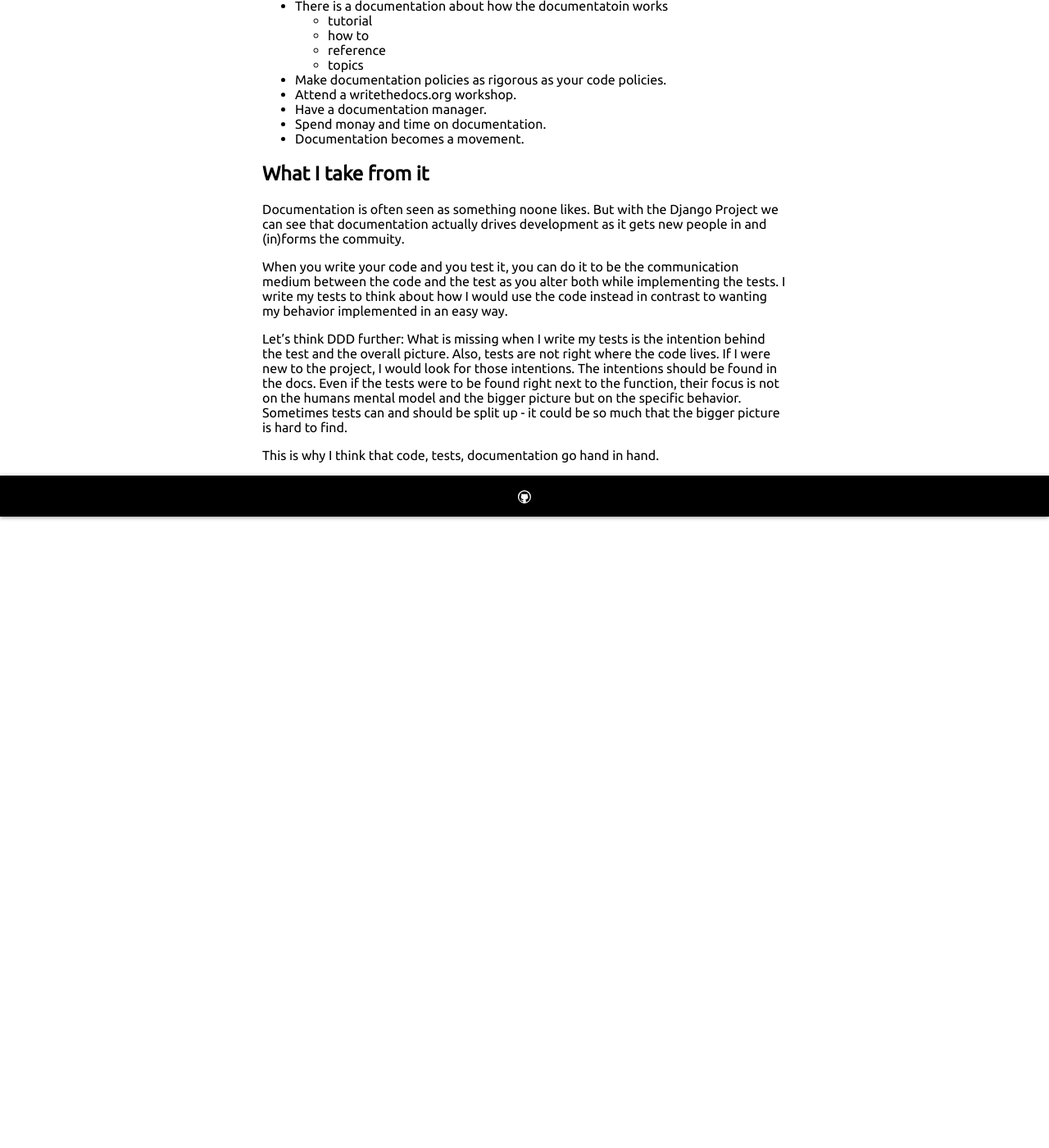
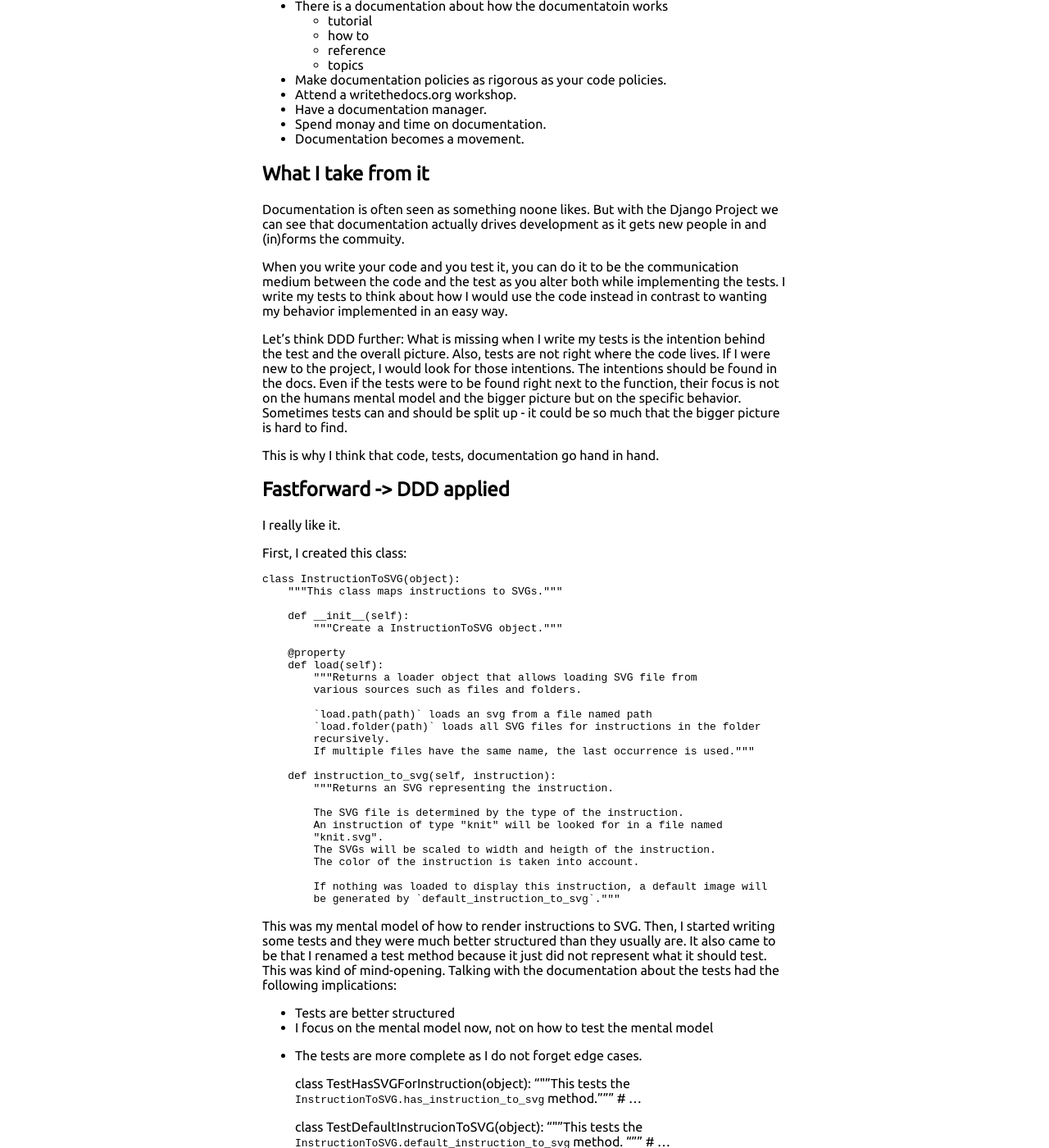
Before and after one commit to niccokunzmann/niccokunzmann.github.io, a Jekyll site: the page built from _posts/2016-06-10-Documentation-Driven-Development.md, in a window 1280 px wide and 1400 px high, scrolled down 800 px. Shown: the whole window at 82% size. Built offline with Jekyll 4.4.1, drawn with Linux system fonts in a browser that asks for light colours; some of the changed text lies outside the part shown.

Commit message:
wrote more about how ddd applied looks like

```diff
--- a/_posts/2016-06-10-Documentation-Driven-Development.md
+++ b/_posts/2016-06-10-Documentation-Driven-Development.md
@@ -63,3 +63,109 @@ Sometimes tests can and should be split up - it could be so much
 that the bigger picture is hard to find.
 
 This is why I think that code, tests, documentation go hand in hand.
+
+Fastforward -> DDD applied
+--------------------------
+
+I really like it.
+
+First, I created this class:
+
+    class InstructionToSVG(object):
+        """This class maps instructions to SVGs."""
+
+        def __init__(self):
+            """Create a InstructionToSVG object."""
+
+        @property
+        def load(self):
+            """Returns a loader object that allows loading SVG file from
+            various sources such as files and folders.
+
+            `load.path(path)` loads an svg from a file named path
+            `load.folder(path)` loads all SVG files for instructions in the folder
+            recursively.
+            If multiple files have the same name, the last occurrence is used."""
+
+        def instruction_to_svg(self, instruction):
+            """Returns an SVG representing the instruction.
+
+            The SVG file is determined by the type of the instruction.
+            An instruction of type "knit" will be looked for in a file named
+            "knit.svg".
+            The SVGs will be scaled to width and heigth of the instruction.
+            The color of the instruction is taken into account.
+
+            If nothing was loaded to display this instruction, a default image will
+            be generated by `default_instruction_to_svg`."""
+
+This was my mental model of how to render instructions to SVG.
+Then, I started writing some tests and they were much better structured than
+they usually are.
+It also came to be that I renamed a test method because it just did not
+represent what it should test.
+This was kind of mind-opening.
+Talking with the documentation about the tests had the following  implications:
+
+- Tests are better structured
+- I focus on the mental model now, not on how to test the mental model
+- The tests are more complete as I do not forget edge cases.
+
+    class TestHasSVGForInstruction(object):
+        """This tests the `InstructionToSVG.has_instruction_to_svg` method."""
+        # ...
+
+
+    class TestDefaultInstrucionToSVG(object):
+        """This tests the `InstructionToSVG.default_instruction_to_svg` method.
+        """
+        # ...
+
+While writing the tests I started adding new documentation for the methods.
+This also works like a TODO-list of what needs to be done -
+which I would certainly loose track of while implementing tests.
+I created new methods:
+
+    class InstructionToSVG(object):
+        # ...
+
+        def has_svg_for_instruction(self, instruction):
+            """Returns whether there is an image for the instruction.
+
+            This can be used before `instruction_to_svg` as it determines whether
+            - the default value is used (`False`)
+            - or there is a dedicated svg representation (`True`).
+            """
+
+        def default_instruction_to_svg(self, instruction):
+            """As `instruction_to_svg()` but it does not take the loaded files into
+            account.
+
+            In case no file is found for an instruction in `instruction_to_svg()`,
+            this method is used to determine the default svg for it.
+
+            The content is created by replacing the text {instruction.type} a the
+            whole svg file named `default.svg`.
+
+            If no file `default.svg` was loaded, an empty string is returned."""
+
+These methods have a lot of things that I expect from them.
+An with the process
+
+1. document
+2. test
+3. implement
+
+I am sure
+
+- not to forget anything or
+- that someone notices that this feature was forgotten but intended
+
+Roadmap
+-------
+
+I am looking forward to using [Sphinx](http://www.sphinx-doc.org).
+With its power I would like to add to each method
+
+- how it is tested and therewith,
+- how it can be used.
```
